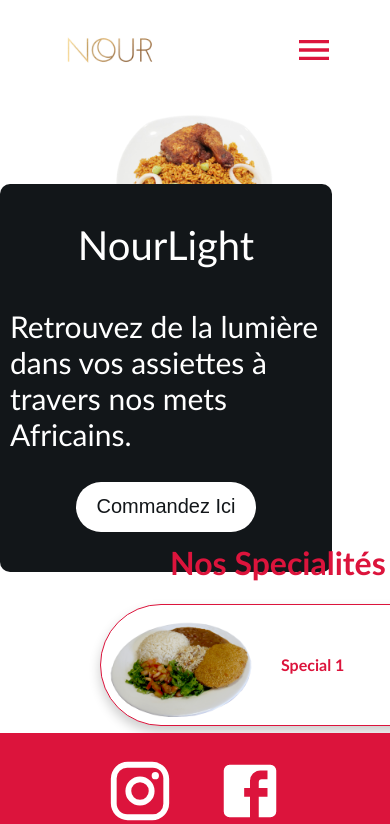
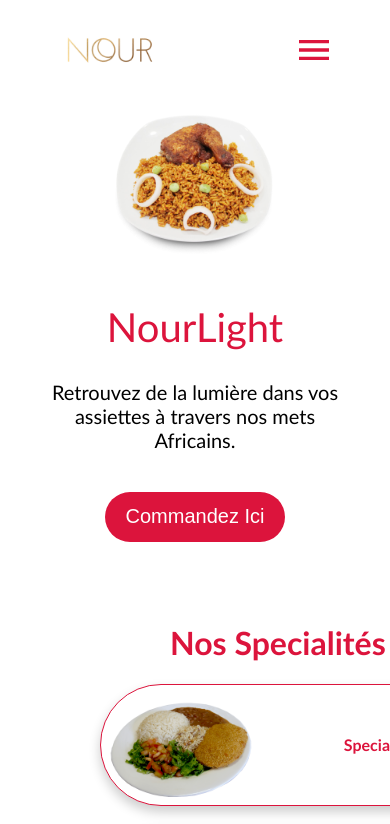
Before and after one commit to Dramekanji/nourlight, a React (Create React App) app: page / in a window 390 px wide. Shown: the top 824 px of the page. Built offline with nearby package versions, Linux system fonts and the light colour scheme.

Commit message:
adjusted elements on home page for smaller screens

```diff
--- a/src/App.js
+++ b/src/App.js
@@ -14,7 +14,7 @@ function App() {
           <Route path="/" exact Component={Home} />
           <Route path="/menu" exact Component={Menu} />
         </Routes>
-        <Footer />
+        {/* <Footer /> */}
       </Router>
     </div>
   );
--- a/src/styles/Home.css
+++ b/src/styles/Home.css
@@ -6,7 +6,7 @@
   display: flex;
   justify-content: space-between;
   align-items: left;
-  flex-direction: row;
+  /* flex-direction: row; */
   background-position: center;
   background-repeat: no-repeat;
   background-size: cover;
@@ -133,12 +133,16 @@
 .foodCard3:hover p {
   color: #fff;
 }
+/* Media query for screens with a maximum width of 650px */
 @media only screen and (max-width: 650px) {
   .home {
     flex-direction: column;
+    justify-content: center; /* Center vertically */
+    align-items: center; /* Center horizontally */
   }
 
   .headerContainer {
+    /* Adjust the styles for smaller screens here */
     margin-left: 0px;
     border-radius: 10px;
     padding: 10px;
@@ -147,33 +151,37 @@
     justify-content: center;
     align-items: center;
     flex-direction: column;
-    background-color: #121619;
+    /* background-color: #121619; */
     color: white;
+    margin-top: 20px; /* Adjust the margin-top to bring down the headerContainer */
   }
 
   .headerContainer h1 {
     font-size: 40px;
     height: 30px;
-    color: white;
+    color: #dc143c;
+    margin-top: 550px; /* Adjust the margin-top to bring down the h1 */
   }
 
   .headerContainer p {
-    font-size: 30px;
-    color: white;
+    font-size: 20px;
+    color: black;
+    margin-top: 20px; /* Adjust the margin-top to bring down the p */
+    text-align: center;
   }
 
   .headerContainer button {
-    background-color: white;
-    color: #121619;
+    background-color: #dc143c;
+    color: #fff;
     margin-bottom: 30px;
-  }
-
-  .headerContainer button:hover {
-    background-color: rgb(225, 225, 225);
-    color: #121619;
+    margin-top: 20px; /* Adjust the margin-top to bring down the button */
   }
 
   .foodCardContainer {
     width: 100%;
+    text-align: center; /* Center text within the container */
+    margin-top: 20px; /* Adjust the margin-top value as needed to bring down the foodCardContainer */
   }
 }
+
+/* Rest of your CSS styles for larger screens */
```
